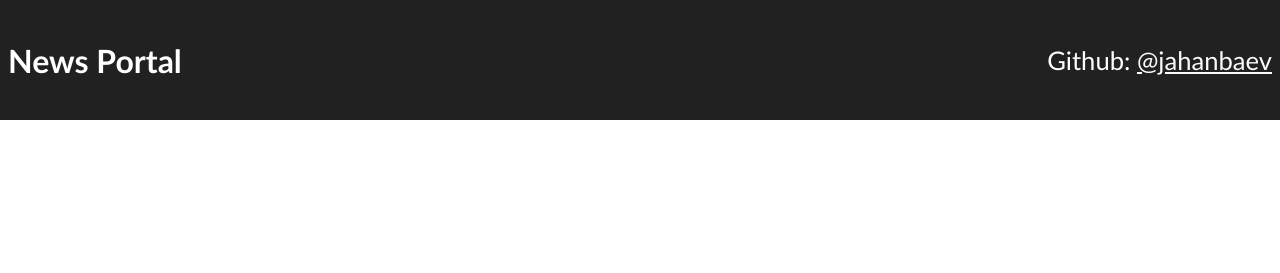
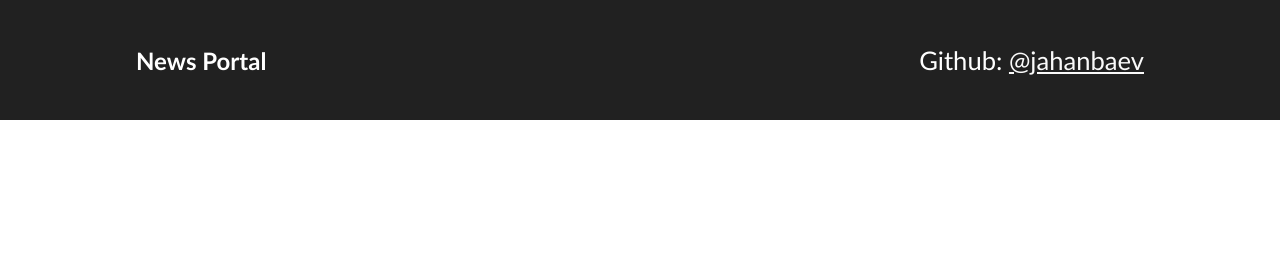
Before and after one commit to jahanbaev/news-app, a website built with webpack: page src/index.html in a window 1280 px wide. Shown: the top 273 px of the page. Built offline with nearby package versions, Linux system fonts and the light colour scheme; no server answers.

Commit message:
refactor: changed styles

```diff
--- a/src/index.html
+++ b/src/index.html
@@ -8,8 +8,10 @@
     </head>
     <body>
         <header>
-            <h1 class="page-name">News Portal</h1>
-            <p class="github-link">Github: <a href="//github.com/jahanbaev">@jahanbaev</a></p>
+            <section class="section">
+                <h1 class="page-name">News Portal</h1>
+                <p class="github-link">Github: <a href="//github.com/jahanbaev">@jahanbaev</a></p>
+            </section>
         </header>
         <main>
             <div class="sources buttons"></div>
--- a/src/styles/style.css
+++ b/src/styles/style.css
@@ -3,11 +3,16 @@
     margin: 0;
 }
 header{
-    display: flex;
     width: 100%;
     height: 120px;
+    background: rgb(33, 33, 33);
+}
+header .section{
+    display: flex;
     align-items: center;
-    background: rgb(33, 33, 33);
+    height: 100%;
+    max-width: 1024px;
+    margin: auto;
 }
 .page-name, .github-link{
     color: rgb(255, 255, 255);
```
